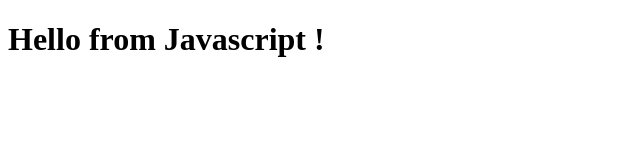
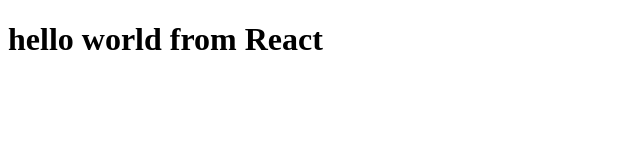
Before and after one commit to yash181999/react-course, a plain HTML site: page index.html in a window 1280 px wide. Shown: the whole page, without its empty margins (0-640 px from the left). Drawn offline with nearby package versions, Linux system fonts and the light colour scheme.

Commit message:
Render heading with React and React Dom.

```diff
--- a/index.html
+++ b/index.html
@@ -9,11 +9,13 @@
 
 <body>
     <div id="root"></div>
+
+    <script crossorigin src="https://unpkg.com/react@18/umd/react.development.js"></script>
+    <script crossorigin src="https://unpkg.com/react-dom@18/umd/react-dom.development.js"></script>
     <script>
-        const heading = document.createElement("h1")
-        heading.innerHTML = "Hello from Javascript !"
-        const root = document.getElementById("root")
-        root.appendChild(heading);
+        const heading = React.createElement("h1", {}, "hello world from React")
+        const root = ReactDOM.createRoot(document.getElementById("root"))
+        root.render(heading)
     </script>
 </body>
 
```
